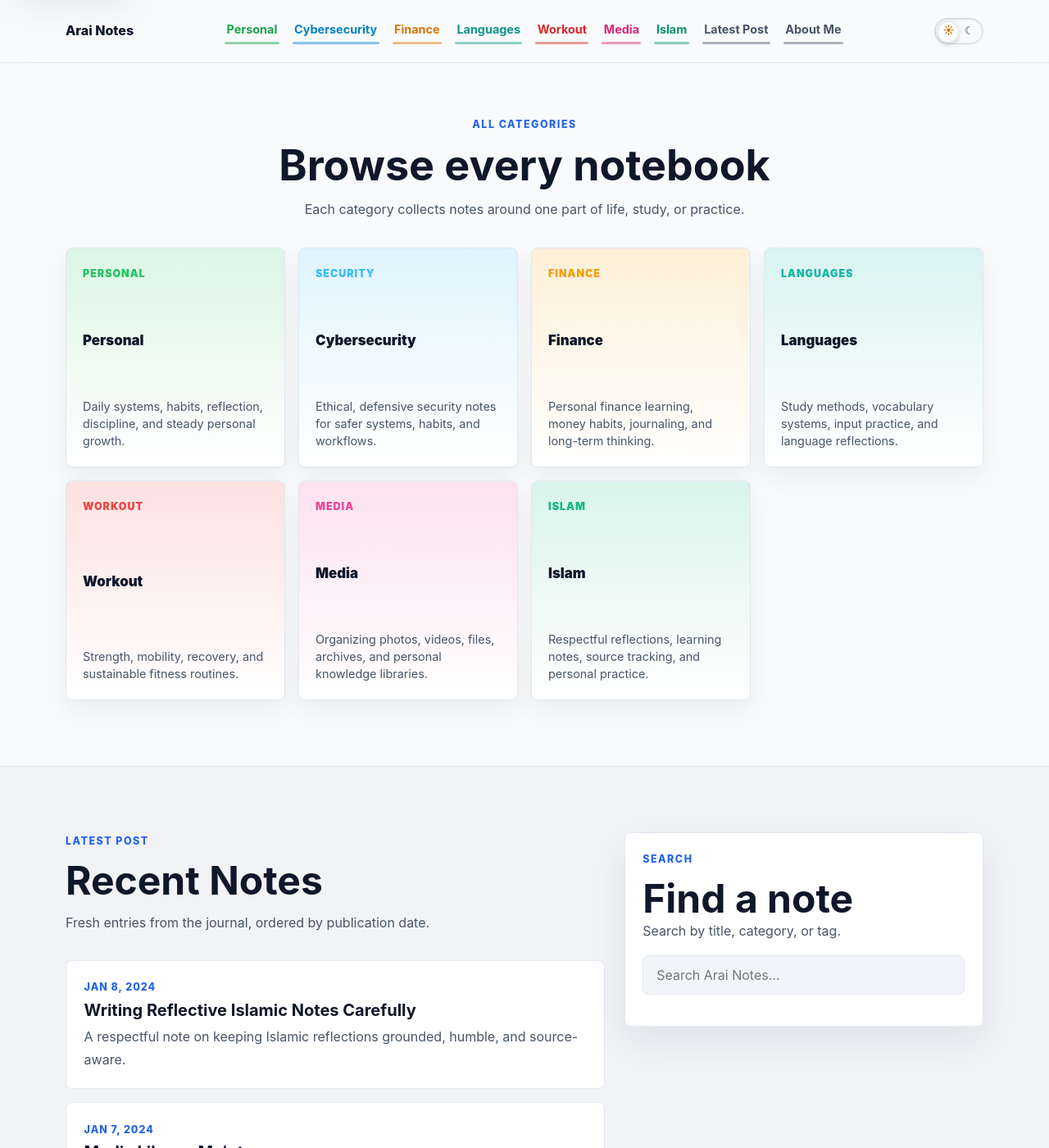
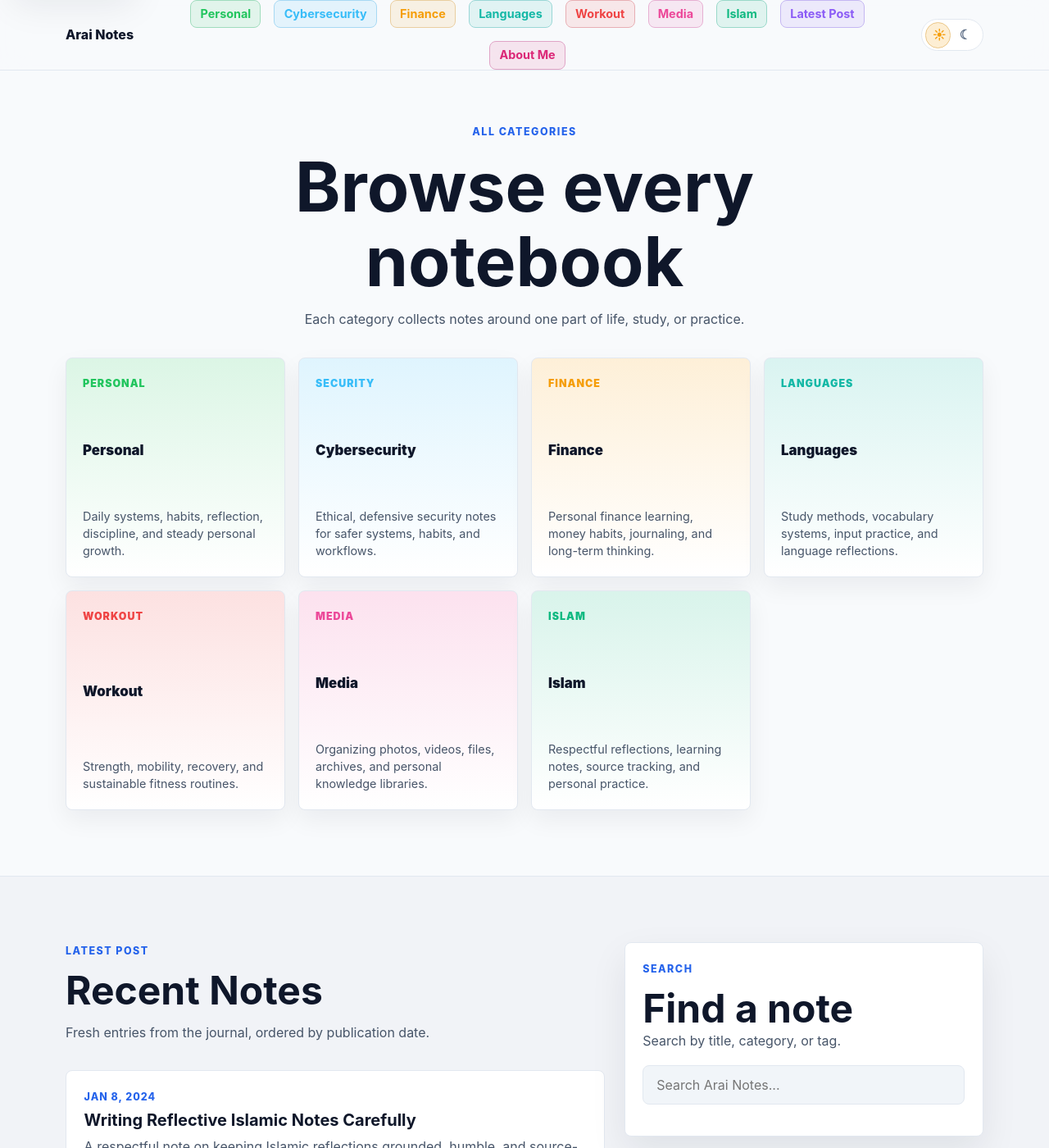
Before and after one commit to araisantai/araisantai.github.io, a Jekyll site: the page built from index.html, in a window 1280 px wide and 1400 px high. Shown: the whole window at 82% size. Built offline with Jekyll 4.4.1, drawn with Linux system fonts in a browser that asks for light colours.

Commit message:
Revert "update homepage 2"
This reverts commit 7cd59ab367304f531dc8a9fea2e96f3e75444c2d.

```diff
--- a/_config.yml
+++ b/_config.yml
@@ -29,49 +29,42 @@ blog_categories:
     nav_label: Personal
     emoji: "Personal"
     color: "#22c55e"
-    nav_color: "#16a34a"
     description: Daily systems, habits, reflection, discipline, and steady personal growth.
   - slug: cybersecurity
     title: Cybersecurity
     nav_label: Cybersecurity
     emoji: "Security"
     color: "#38bdf8"
-    nav_color: "#0284c7"
     description: Ethical, defensive security notes for safer systems, habits, and workflows.
   - slug: finance
     title: Finance
     nav_label: Finance
     emoji: "Finance"
     color: "#f59e0b"
-    nav_color: "#d97706"
     description: Personal finance learning, money habits, journaling, and long-term thinking.
   - slug: learning-languages
     title: Languages
     nav_label: Languages
     emoji: "Languages"
     color: "#14b8a6"
-    nav_color: "#0d9488"
     description: Study methods, vocabulary systems, input practice, and language reflections.
   - slug: workout
     title: Workout
     nav_label: Workout
     emoji: "Workout"
     color: "#ef4444"
-    nav_color: "#dc2626"
     description: Strength, mobility, recovery, and sustainable fitness routines.
   - slug: media-management
     title: Media
     nav_label: Media
     emoji: "Media"
     color: "#ec4899"
-    nav_color: "#db2777"
     description: Organizing photos, videos, files, archives, and personal knowledge libraries.
   - slug: islam
     title: Islam
     nav_label: Islam
     emoji: "Islam"
     color: "#10b981"
-    nav_color: "#059669"
     description: Respectful reflections, learning notes, source tracking, and personal practice.
 
 defaults:
--- a/_includes/header.html
+++ b/_includes/header.html
@@ -10,7 +10,7 @@
       {% for category in site.blog_categories %}
         <a
           class="site-nav__link"
-          style="--nav-color: {{ category.nav_color | default: category.color }};"
+          style="--nav-color: {{ category.color }};"
           href="{{ '/categories/' | append: category.slug | append: '/' | relative_url }}"
         >{{ category.nav_label | default: category.title }}</a>
       {% endfor %}
--- a/assets/css/main.scss
+++ b/assets/css/main.scss
@@ -90,10 +90,6 @@ h3 {
 
 h1 {
   font-size: 5.25rem;
-}
-
-.home-categories h1 {
-  font-size: 3.25rem;
 }
 
 h2 {
@@ -232,38 +228,27 @@ button {
 .site-nav__link {
   display: inline-flex;
   align-items: center;
-  position: relative;
-  min-height: 2rem;
-  padding: 0 0.15rem 0.22rem;
+  min-height: 2.15rem;
+  padding: 0 0.7rem;
   color: var(--nav-color);
+  background: color-mix(in srgb, var(--nav-color) 10%, transparent);
+  border: 1px solid color-mix(in srgb, var(--nav-color) 35%, var(--border));
+  border-radius: var(--radius);
   white-space: nowrap;
-  transition: color 160ms ease, transform 160ms ease;
 }
 
-.site-nav__link::after {
-  content: "";
-  position: absolute;
-  left: 0;
-  right: 0;
-  bottom: 0;
-  height: 0.18rem;
-  background: var(--nav-color);
-  border-radius: 999px;
-  opacity: 0.45;
-}
-
-.site-nav__link:hover,
-.site-nav__link:focus-visible {
-  color: color-mix(in srgb, var(--nav-color) 82%, var(--text));
-  transform: translateY(-1px);
+.site-nav__link:hover {
+  color: var(--nav-color);
+  background: color-mix(in srgb, var(--nav-color) 18%, transparent);
+  border-color: var(--nav-color);
 }
 
 .site-nav__link--latest {
-  --nav-color: #475569;
+  --nav-color: #8b5cf6;
 }
 
 .site-nav__link--about {
-  --nav-color: #475569;
+  --nav-color: #db2777;
 }
 
 .theme-toggle {
@@ -272,17 +257,16 @@ button {
   grid-template-columns: 1fr 1fr;
   align-items: center;
   flex: 0 0 auto;
-  width: 3.75rem;
-  height: 2rem;
-  padding: 0 0.25rem;
+  width: 4.75rem;
+  height: 2.45rem;
+  padding: 0 0.35rem;
   color: var(--text);
-  background: #f8fafc;
-  border: 1px solid #cbd5e1;
+  background: var(--surface);
+  border: 1px solid var(--border);
   border-radius: 999px;
   cursor: pointer;
-  font-size: 0.82rem;
+  font-size: 1rem;
   font-weight: 800;
-  box-shadow: inset 0 1px 3px rgba(15, 23, 42, 0.12);
 }
 
 .theme-toggle:hover {
@@ -298,36 +282,29 @@ button {
 }
 
 .theme-toggle__icon--sun {
-  color: #d97706;
+  color: #f59e0b;
 }
 
 .theme-toggle__icon--moon {
-  color: #94a3b8;
+  color: #64748b;
 }
 
 .theme-toggle__knob {
   position: absolute;
-  left: 0.18rem;
-  top: 0.18rem;
-  width: 1.62rem;
-  height: 1.62rem;
-  background: #ffffff;
-  border: 1px solid #e2e8f0;
+  left: 0.22rem;
+  top: 0.22rem;
+  width: 1.95rem;
+  height: 1.95rem;
+  background: color-mix(in srgb, #f59e0b 18%, var(--surface));
+  border: 1px solid color-mix(in srgb, #f59e0b 45%, var(--border));
   border-radius: 999px;
-  box-shadow: 0 2px 6px rgba(15, 23, 42, 0.18);
-  transition: transform 160ms ease, background 160ms ease, border-color 160ms ease, box-shadow 160ms ease;
-}
-
-:root[data-theme="dark"] .theme-toggle {
-  background: #0f172a;
-  border-color: #334155;
+  transition: transform 160ms ease, background 160ms ease, border-color 160ms ease;
 }
 
 :root[data-theme="dark"] .theme-toggle__knob {
-  transform: translateX(1.75rem);
-  background: #1e293b;
-  border-color: #475569;
-  box-shadow: 0 2px 8px rgba(0, 0, 0, 0.35);
+  transform: translateX(2.18rem);
+  background: color-mix(in srgb, #60a5fa 22%, var(--surface));
+  border-color: color-mix(in srgb, #60a5fa 52%, var(--border));
 }
 
 :root[data-theme="dark"] .theme-toggle__icon--moon {
@@ -725,10 +702,6 @@ button {
     font-size: 4rem;
   }
 
-  .home-categories h1 {
-    font-size: 2.75rem;
-  }
-
   h2 {
     font-size: 2.35rem;
   }
@@ -754,10 +727,6 @@ button {
 @media (max-width: 640px) {
   h1 {
     font-size: 3rem;
-  }
-
-  .home-categories h1 {
-    font-size: 2.25rem;
   }
 
   h2 {
```
